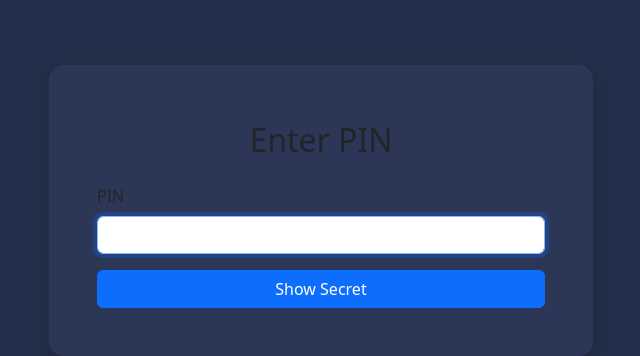
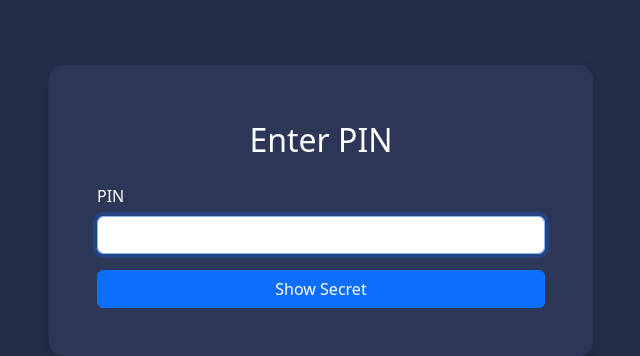
Before and after one commit to CodeLionius/SafeSecret, a Flask app: template templates/enter_pin.html in a window 1280 px wide. Shown: the part 51-407 px from the top of the page, without its empty margins (319-959 px from the left). Run offline with Flask 3, Linux system fonts and the light colour scheme; the template is opened without the code that fills it, so the values that code supplies are empty; parts of the project's set-up code (start-up, migrations or seed data) failed here and were passed over.

Commit message:
Change text color

```diff
--- a/templates/enter_pin.html
+++ b/templates/enter_pin.html
@@ -85,7 +85,7 @@
           <div class="col-md-6">
             <div class="card shadow main-card">
               <div class="card-body">
-                <h2 class="mb-4 text-center">Enter PIN</h2>
+                <h2 class="mb-4 text-center" style="color: #fff;">Enter PIN</h2>
                 {% with messages = get_flashed_messages(with_categories=true) %}
                   {% if messages %}
                     {% for category, message in messages %}
@@ -168,7 +168,7 @@
                 {% else %}
                 <form method="post">
                   <div class="mb-3">
-                    <label for="pin" class="form-label">PIN</label>
+                    <label for="pin" class="form-label" style="color: #fff;">PIN</label>
                     <input type="text" class="form-control" id="pin" name="pin" maxlength="10" required autofocus>
                   </div>
                   <button type="submit" class="btn btn-primary w-100">Show Secret</button>
--- a/templates/show_secret.html
+++ b/templates/show_secret.html
@@ -85,7 +85,7 @@
           <div class="col-md-6">
             <div class="card shadow main-card">
               <div class="card-body text-center">
-                <h2 class="mb-4">Your Secret</h2>
+                <h2 class="mb-4" style="color: #fff !important;">Your Secret</h2>
                 <div class="alert alert-info mb-4">
                   <strong>{{ message }}</strong>
                 </div>
```
Also changed, not shown: README.md.
